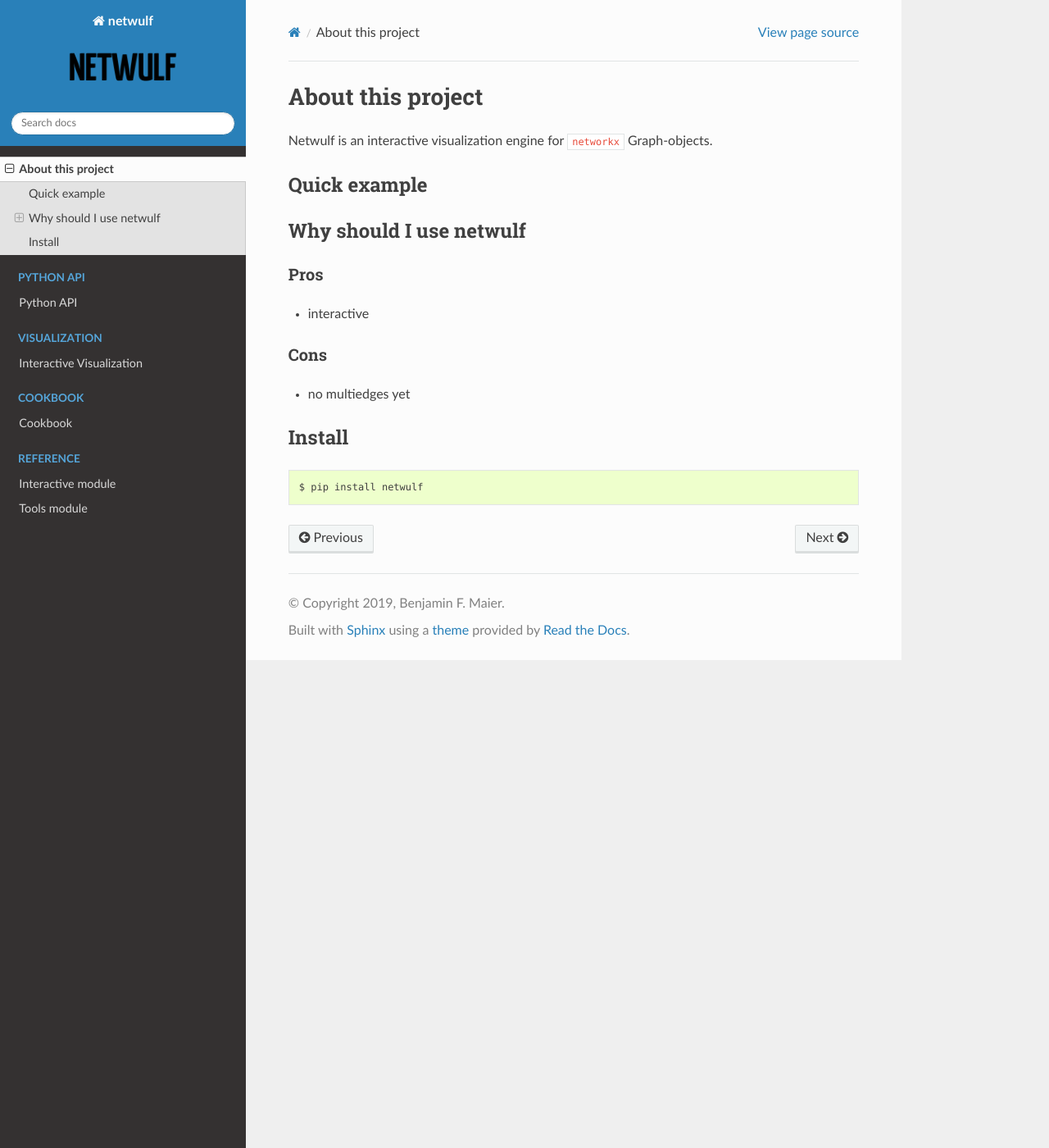
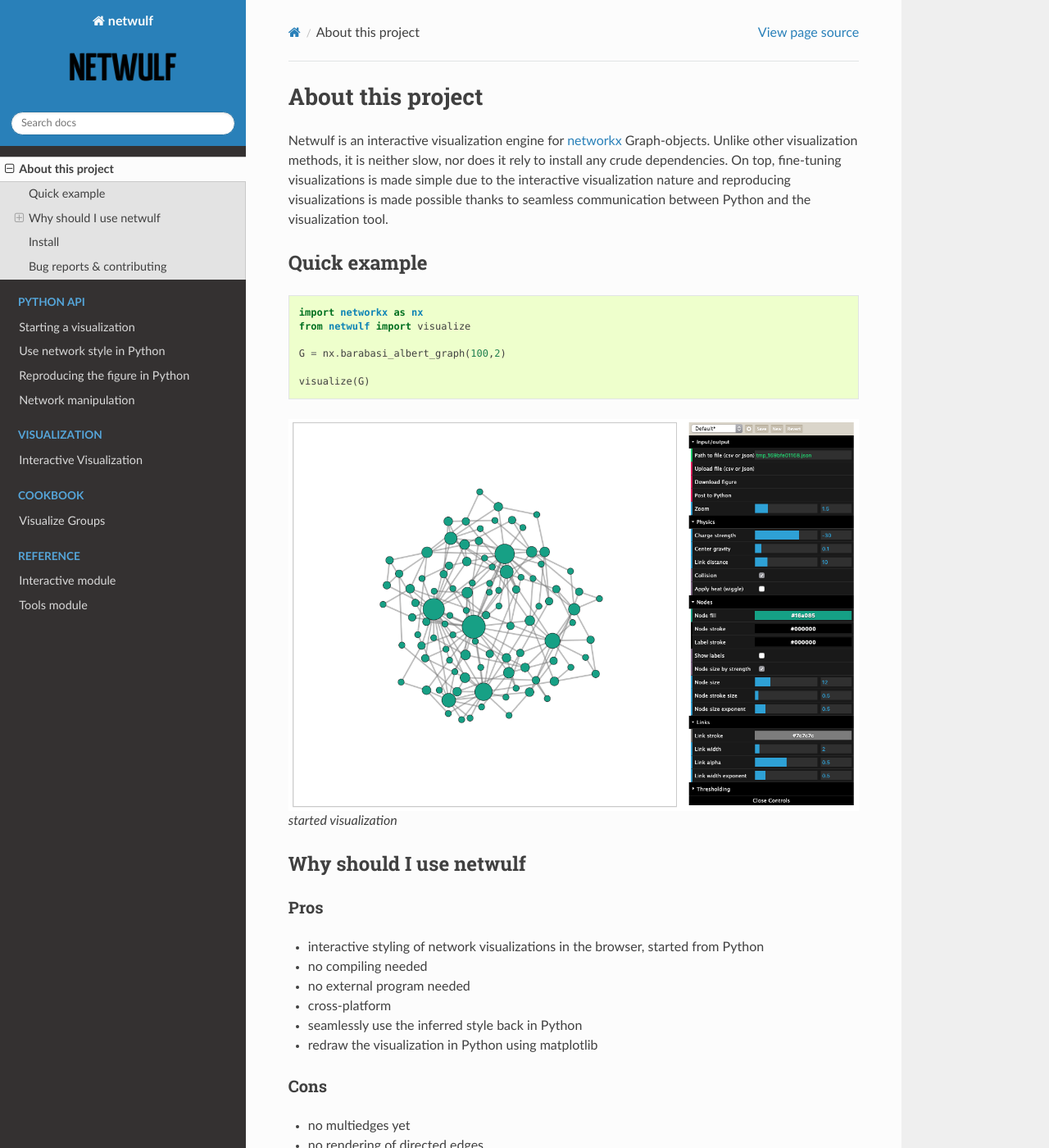
Before and after one commit to benmaier/netwulf, a Sphinx documentation site: the page built from docs/about.rst, in a window 1280 px wide and 1400 px high. Shown: the whole window at 82% size. Built offline with Sphinx 7.4.7 and the Read the Docs theme 2.0.0, drawn with Linux system fonts in a browser that asks for light colours; some of the changed text lies outside the part shown.

Commit message:
major doc updated

```diff
--- a/docs/about.rst
+++ b/docs/about.rst
@@ -1,10 +1,28 @@
 About this project
 ==================
 
-Netwulf is an interactive visualization engine for ``networkx`` Graph-objects.
+Netwulf is an interactive visualization engine for networkx_ Graph-objects.
+Unlike other visualization methods, it is neither slow, nor does it rely
+to install any crude dependencies. On top, fine-tuning visualizations
+is made simple due to the interactive visualization nature and reproducing visualizations
+is made possible thanks to seamless communication between Python and the
+visualization tool.
 
 Quick example
 -------------
+
+.. code:: python
+
+    import networkx as nx
+    from netwulf import visualize
+
+    G = nx.barabasi_albert_graph(100,2)
+
+    visualize(G)
+
+.. figure:: img/BA.png
+
+    started visualization
 
 Why should I use netwulf
 ------------------------
@@ -12,16 +30,33 @@
 Pros
 ~~~~
 
-- interactive
+- interactive styling of network visualizations in the browser, started from Python
+- no compiling needed
+- no external program needed
+- cross-platform
+- seamlessly use the inferred style back in Python
+- redraw the visualization in Python using matplotlib
 
 Cons
 ~~~~
 
--  no multiedges yet
+- no multiedges yet
+- no rendering of directed edges
+
 
 Install
 -------
 
 ::
 
-   $ pip install netwulf
+   pip install netwulf
+
+
+Bug reports & contributing
+--------------------------
+
+You can contribute to the `public repository`_ and raise issues there.
+
+
+.. _`public repository`: https://github.com/benmaier/netwulf
+.. _networkx: https://networkx.github.io/
--- a/docs/conf.py
+++ b/docs/conf.py
@@ -32,7 +32,7 @@
                 'scipy.optimize', 'scipy.stats', 'scipy.special', 'scipy.integrate',
                 'scipy.sparse', 'scipy.sparse.linalg', 'scipy.linalg',
                 'numpy.polynomial', 'numpy.polynomial.polynomial', 'wget',
-                'lmfit',
+                'lmfit','simplejson',
                ]
 
 sys.modules.update((mod_name, Mock()) for mod_name in MOCK_MODULES)
--- a/docs/cookbook/test.rst
+++ /dev/null
@@ -1,2 +0,0 @@
-Cookbook
---------
--- a/docs/python_api/test.rst
+++ /dev/null
@@ -1,2 +0,0 @@
-Python API
-----------
--- a/docs/visualization/test.rst
+++ /dev/null
@@ -1,4 +0,0 @@
-Interactive Visualization
-=========================
-
-Awesome thingy
```
Also changed, not shown: docs/cookbook/groups.rst (added, +21 -0 lines), docs/index.rst (+6 -3 lines), docs/python_api/drawing.rst (added, +40 -0 lines), docs/python_api/network_manipulation.rst (added, +52 -0 lines), docs/python_api/post_back.rst (added, +117 -0 lines), docs/python_api/start.rst (added, +20 -0 lines), docs/visualization/init.rst (added, +13 -0 lines), docs/cookbook/img/random_partition_graph.png (added), docs/img/BA.png (added), docs/python_api/img/figure_in_jupyter.png (added), docs/python_api/img/post_to_python.png (added), docs/python_api/img/reproduced_figure.png (added).
